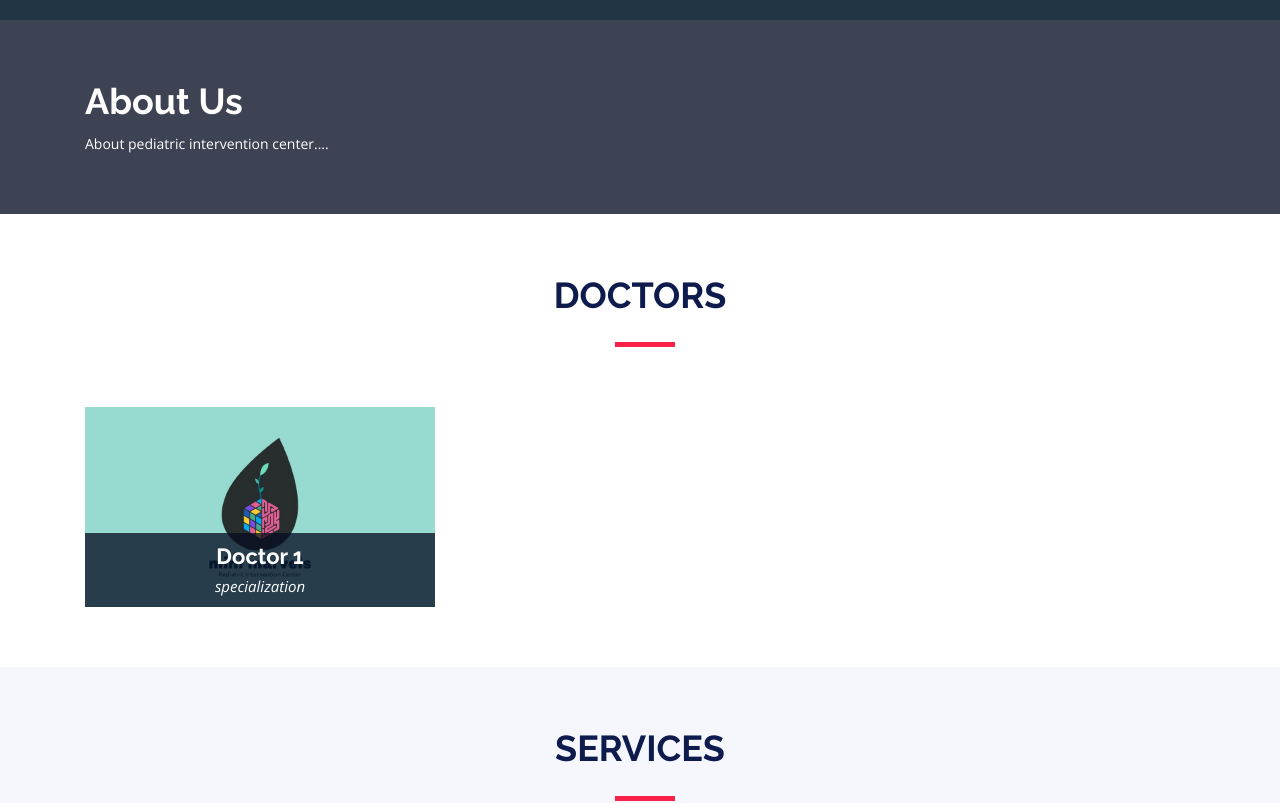
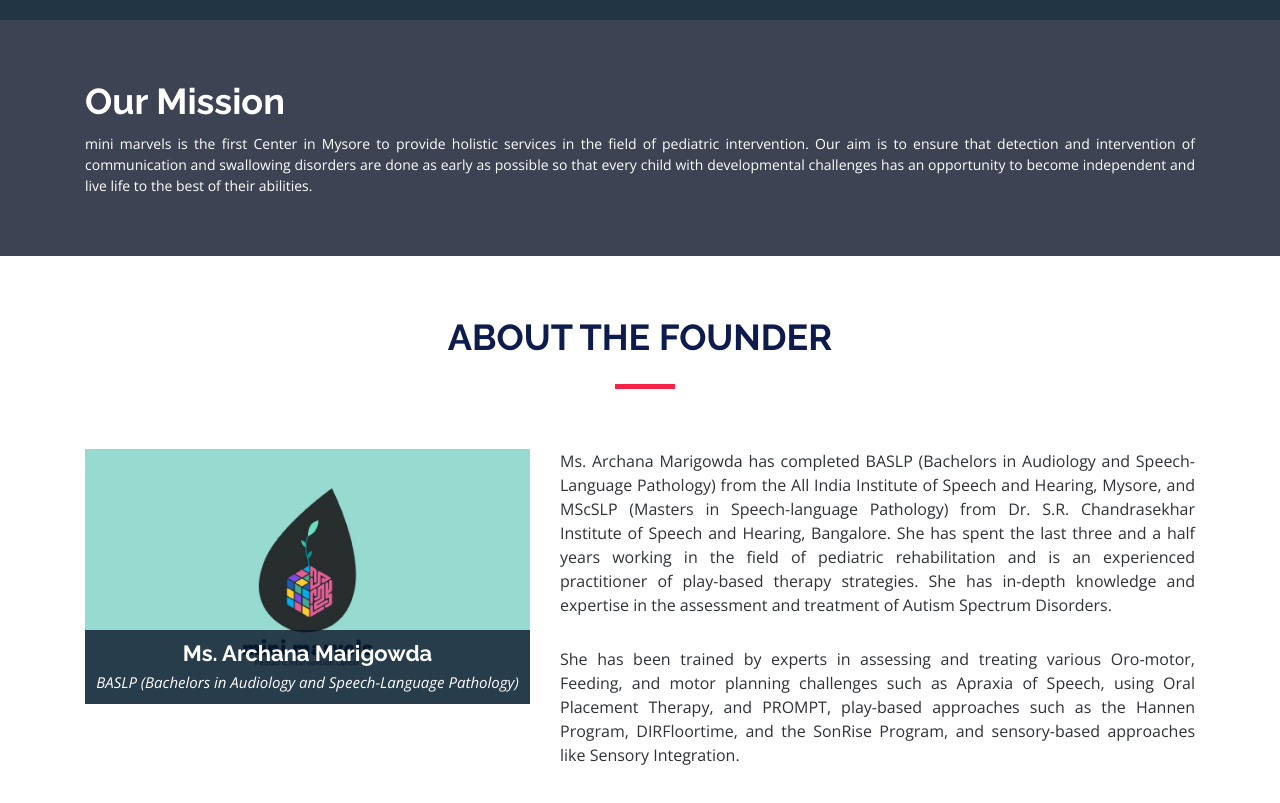
Before and after one commit to javabvr/minimarvels, a plain HTML site: page index.html in a window 1280 px wide. Shown: the part 780-1583 px from the top of the page. Drawn offline with nearby package versions, Linux system fonts and the light colour scheme.

Commit message:
index changes

```diff
--- a/index.html
+++ b/index.html
@@ -52,7 +52,7 @@
         <ul class="nav-menu">
           <li class="menu-active"><a href="index.html">Home</a></li>
           <li><a href="#about">AboutUs</a></li>
-          <li><a href="#speakers">Doctors</a></li>
+          <li><a href="#speakers">Founder</a></li>
           <li><a href="#schedule">Services</a></li>
           <!-- <li><a href="#venue">Venue</a></li>
           <li><a href="#hotels">Hotels</a></li>
@@ -82,8 +82,8 @@
       <div class="container" data-aos="fade-up">
         <div class="row">
           <div class="col-lg-12">
-            <h2>About Us</h2>
-            <p>About pediatric intervention center....</p>
+            <h2>Our Mission</h2>
+            <p class="text-justify">mini marvels is the first Center in Mysore to provide holistic services in the field of pediatric intervention. Our aim is to ensure that detection and intervention of communication and swallowing disorders are done as early as possible so that every child with developmental challenges has an opportunity to become independent and live life to the best of their abilities.</p>
           </div>
           <!-- <div class="col-lg-3">
             <h3>Where</h3>
@@ -101,17 +101,17 @@
     <section id="speakers">
       <div class="container" data-aos="fade-up">
         <div class="section-header">
-          <h2>Doctors</h2>
+          <h2>About the Founder</h2>
           <p></p>
         </div>
 
         <div class="row">
-          <div class="col-lg-4 col-md-6">
+          <div class="col-lg-5 col-md-4">
             <div class="speaker" data-aos="fade-up" data-aos-delay="100">
               <img src="assets/img/doctors/1.jpg" alt="doctors 1" class="img-fluid">
               <div class="details">
-                <h3><a href="#">Doctor 1</a></h3>
-                <p>specialization</p>
+                <h3><a href="#">Ms. Archana Marigowda</a></h3>
+                <p>BASLP (Bachelors in Audiology and Speech-Language Pathology)</p>
                 <div class="social">
                   <a href=""><i class="fa fa-twitter"></i></a>
                   <a href=""><i class="fa fa-facebook"></i></a>
@@ -120,8 +120,15 @@
                 </div>
               </div>
             </div>
-          </div>
-          </div>
+
+        </div>
+        <div class="col-lg-7 col-md-8" >
+
+        <p class="text-justify">Ms. Archana Marigowda has completed BASLP (Bachelors in Audiology and Speech-Language Pathology) from the All India Institute of Speech and Hearing, Mysore, and MScSLP (Masters in Speech-language Pathology) from Dr. S.R. Chandrasekhar Institute of Speech and Hearing, Bangalore. She has spent the last three and a half years working in the field of pediatric rehabilitation and is an experienced practitioner of play-based therapy strategies. She has in-depth knowledge and expertise in the assessment and treatment of Autism Spectrum Disorders.</p>
+
+        <p class="text-justify">She has been trained by experts in assessing and treating various Oro-motor, Feeding, and motor planning challenges such as Apraxia of Speech, using Oral Placement Therapy, and PROMPT, play-based approaches such as the Hannen Program, DIRFloortime, and the SonRise Program, and sensory-based approaches like Sensory Integration.</p>
+</div>
+      </div>
         </div>
       </div>
 
```
